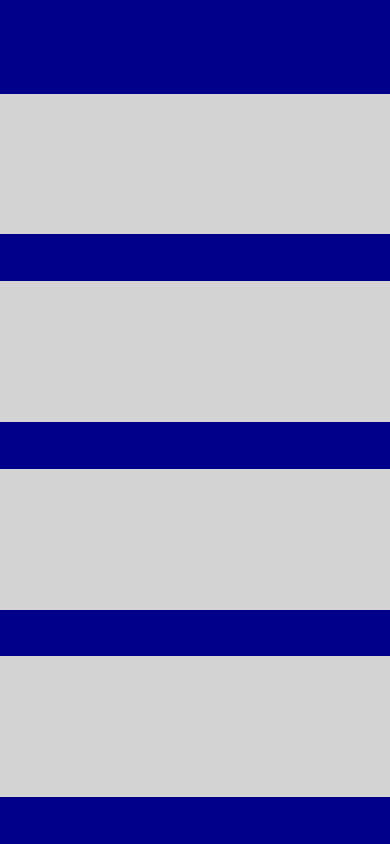
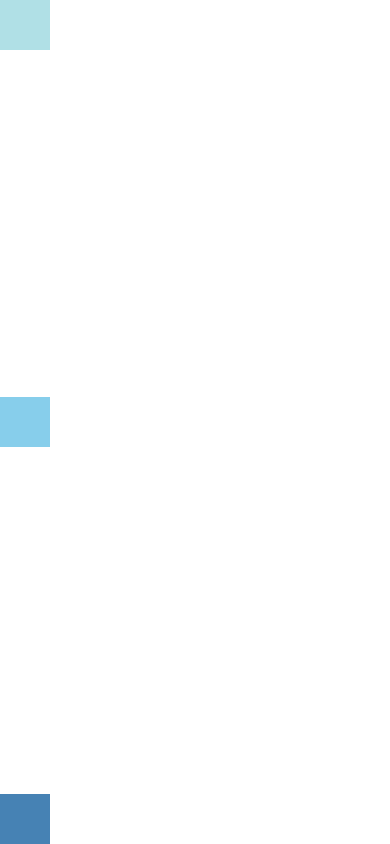
Before and after one commit to jimvickery/React_native_practice, a React Native app: screen / in a window 390 px wide. Built offline with nearby package versions, Linux system fonts and the light colour scheme.

Commit message:
justify content for columns

```diff
--- a/App.js
+++ b/App.js
@@ -133,27 +133,53 @@
 // // skip this line if using Create React Native App
 // AppRegistry.registerComponent('AwesomeProject', () => LotsOfStyles);
 
+// import React, { Component } from 'react';
+// import { AppRegistry, View } from 'react-native';
+
+// export default class FixedDimensionsBasics extends Component {
+//   render() {
+//     return (
+//       <View style={{flex: 1}}>
+//         <View style={{flex: 2, backgroundColor: 'darkblue'}} />
+//         <View style={{flex: 3, backgroundColor: 'lightgray'}} />
+//         <View style={{flex: 1, backgroundColor: 'darkblue'}} />
+//         <View style={{flex: 3, backgroundColor: 'lightgray'}} />
+//         <View style={{flex: 1, backgroundColor: 'darkblue'}} />
+//         <View style={{flex: 3, backgroundColor: 'lightgray'}} />
+//         <View style={{flex: 1, backgroundColor: 'darkblue'}} />
+//         <View style={{flex: 3, backgroundColor: 'lightgray'}} />
+//         <View style={{flex: 1, backgroundColor: 'darkblue'}} />
+
+//    </View>
+//     );
+//   }
+// }
+
+// // skip this line if using Create React Native App
+// AppRegistry.registerComponent('AwesomeProject', () => FixedDimensionsBasics);
+
+
 import React, { Component } from 'react';
 import { AppRegistry, View } from 'react-native';
 
-export default class FixedDimensionsBasics extends Component {
+export default class FlexDimensionsBasics extends Component {
   render() {
     return (
-      <View style={{flex: 1}}>
-        <View style={{flex: 2, backgroundColor: 'darkblue'}} />
-        <View style={{flex: 3, backgroundColor: 'lightgray'}} />
-        <View style={{flex: 1, backgroundColor: 'darkblue'}} />
-        <View style={{flex: 3, backgroundColor: 'lightgray'}} />
-        <View style={{flex: 1, backgroundColor: 'darkblue'}} />
-        <View style={{flex: 3, backgroundColor: 'lightgray'}} />
-        <View style={{flex: 1, backgroundColor: 'darkblue'}} />
-        <View style={{flex: 3, backgroundColor: 'lightgray'}} />
-        <View style={{flex: 1, backgroundColor: 'darkblue'}} />
-
-   </View>
+      // Try removing the `flex: 1` on the parent View.
+      // The parent will not have dimensions, so the children can't expand.
+      // What if you add `height: 300` instead of `flex: 1`?
+      <View style={{
+        flex: 1,
+        flexDirection: 'column',
+        justifyContent: "space-between",
+        }}>
+        <View style={{width: 50, height: 50, backgroundColor: 'powderblue'}} />
+        <View style={{width: 50, height: 50, backgroundColor: 'skyblue'}} />
+        <View style={{width: 50, height: 50, backgroundColor: 'steelblue'}} />
+      </View>
     );
   }
 }
 
 // skip this line if using Create React Native App
-AppRegistry.registerComponent('AwesomeProject', () => FixedDimensionsBasics);
+AppRegistry.registerComponent('AwesomeProject', () => FlexDimensionsBasics);
```
